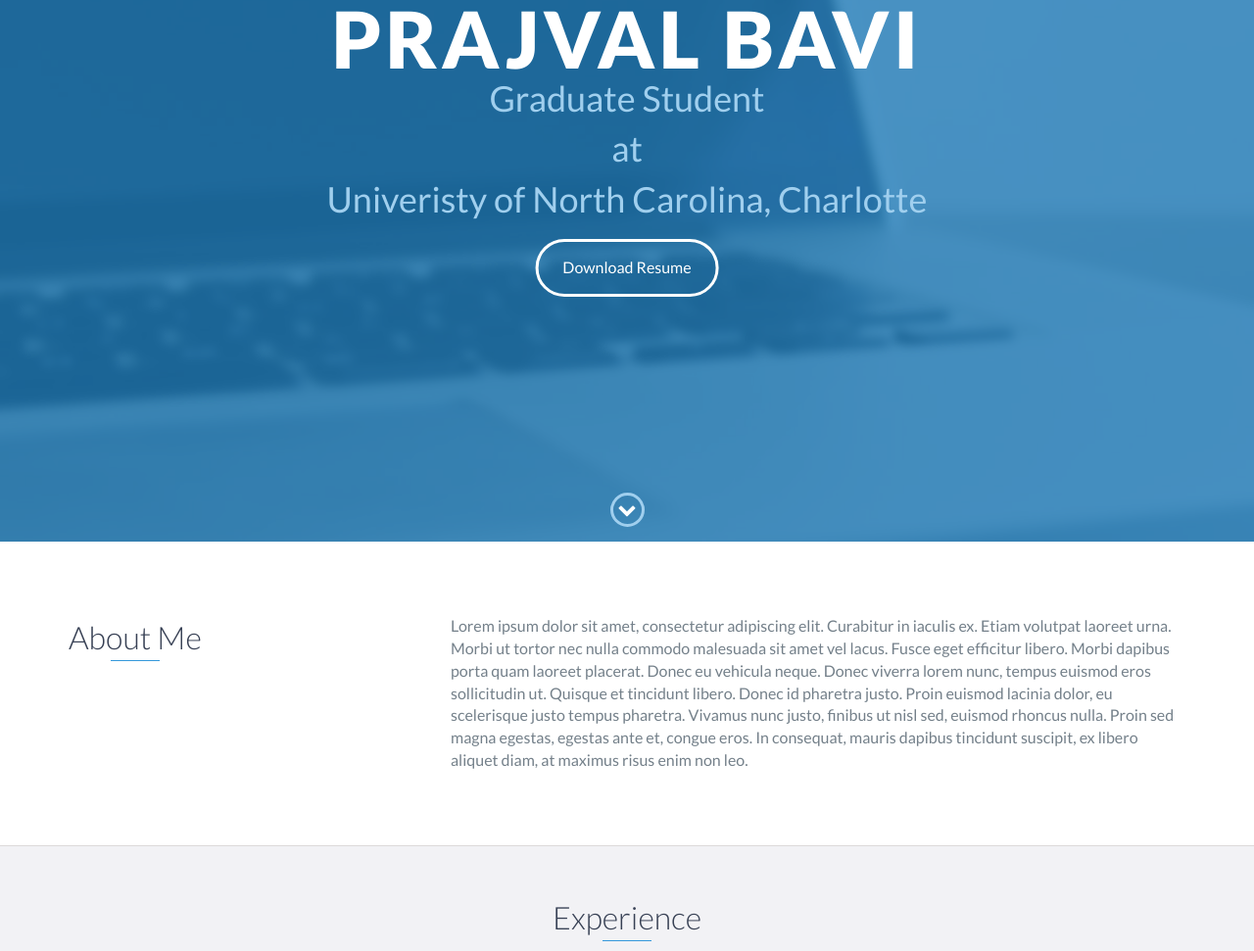
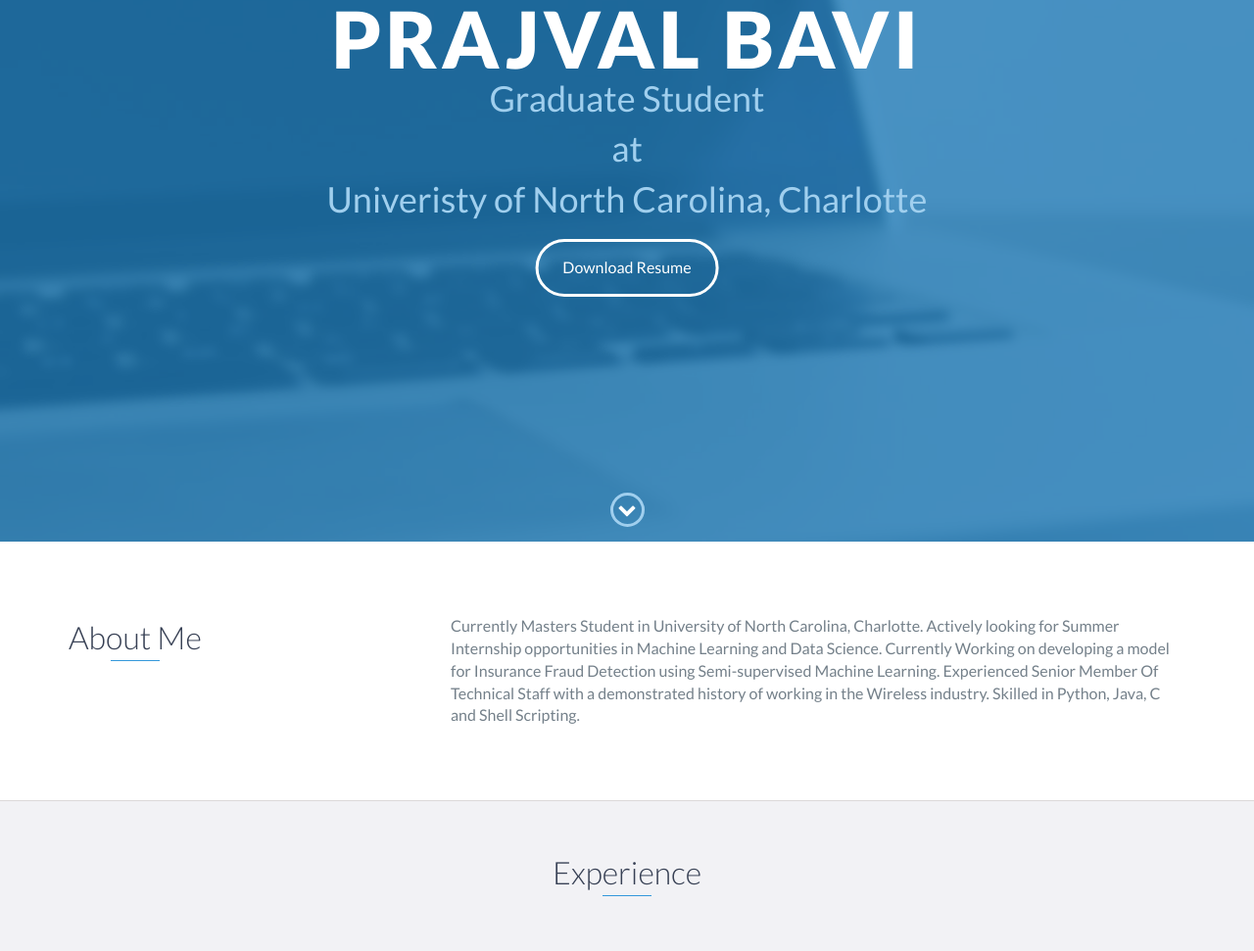
Before and after one commit to prajvalbavi/prajvalbavi.github.io, a website: page index.html in a window 1280 px wide. Shown: the part 247-1218 px from the top of the page at 98% size. Drawn offline with nearby package versions, Linux system fonts and the light colour scheme.

Commit message:
Update index.html

```diff
--- a/index.html
+++ b/index.html
@@ -73,9 +73,11 @@
                 </div>
                 <div class="col-md-8">
                     <p>
-                        Lorem ipsum dolor sit amet, consectetur adipiscing elit. Curabitur in iaculis ex. Etiam volutpat laoreet urna. Morbi ut tortor nec nulla commodo malesuada sit amet vel lacus. Fusce eget efficitur libero. Morbi dapibus porta quam laoreet placerat. Donec
-                        eu vehicula neque. Donec viverra lorem nunc, tempus euismod eros sollicitudin ut. Quisque et tincidunt libero. Donec id pharetra justo. Proin euismod lacinia dolor, eu scelerisque justo tempus pharetra. Vivamus nunc justo, finibus
-                        ut nisl sed, euismod rhoncus nulla. Proin sed magna egestas, egestas ante et, congue eros. In consequat, mauris dapibus tincidunt suscipit, ex libero aliquet diam, at maximus risus enim non leo.
+			 Currently Masters Student in University of North Carolina, Charlotte.
+			 Actively looking for Summer Internship opportunities in Machine Learning and Data Science.
+			 Currently Working on developing a model for Insurance Fraud Detection using Semi-supervised Machine Learning.
+			 Experienced Senior Member Of Technical Staff with a demonstrated history of working in the Wireless industry.
+			 Skilled in Python, Java, C and Shell Scripting.
                     </p>
                 </div>
             </div>
```
